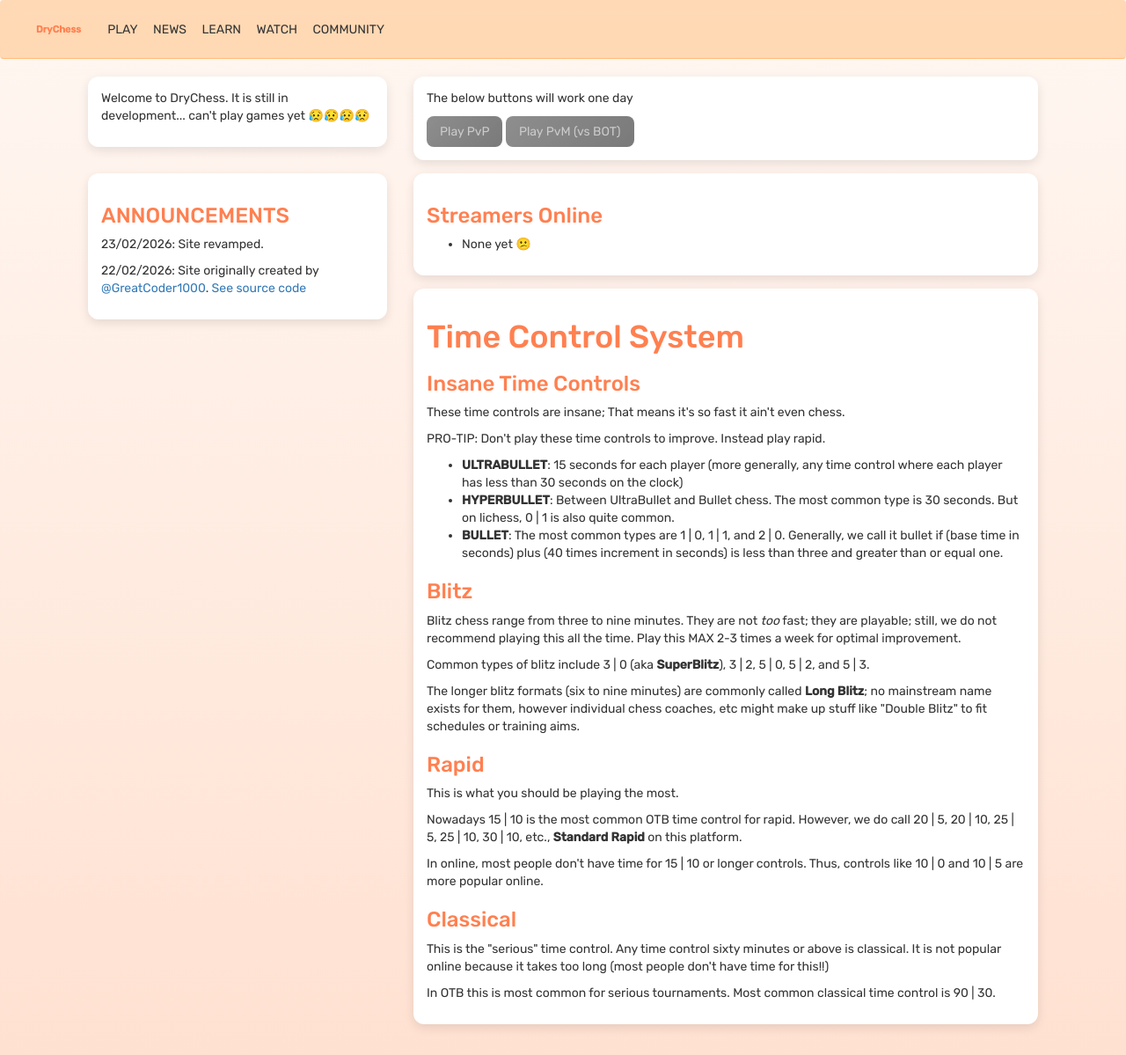
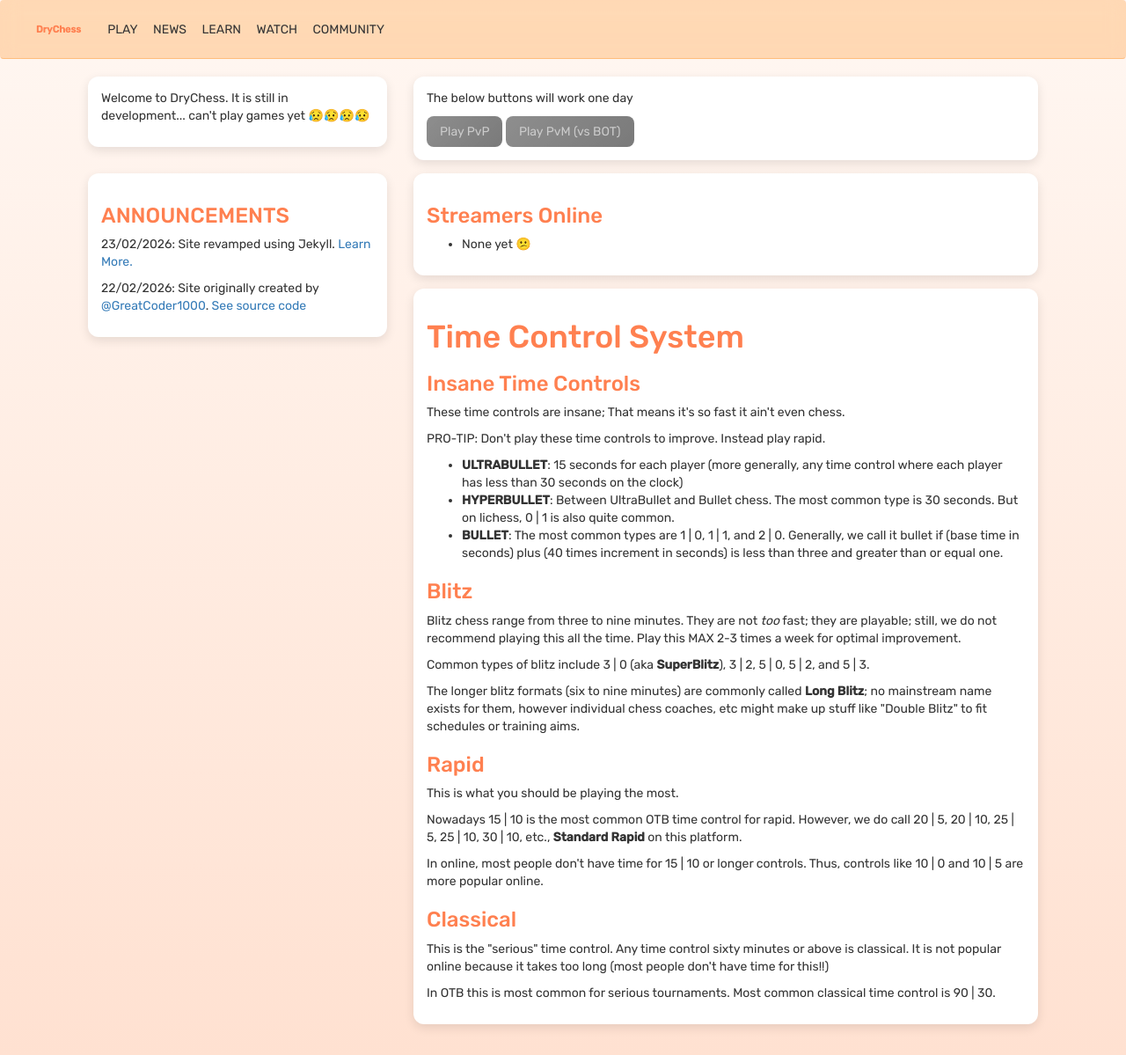
Before and after one commit to GreatCoder1000/drychess, a Jekyll site: the page built from index.html, in a window 1280 px wide. Shown: the whole page at 88% size. Built offline with Jekyll 4.4.1, drawn with Linux system fonts in a browser that asks for light colours.

Commit message:
Update index.html

```diff
--- a/index.html
+++ b/index.html
@@ -27,7 +27,7 @@
             <div class="card">
                 <h3>ANNOUNCEMENTS</h3>
                 <p>
-                    23/02/2026: Site revamped.
+                    23/02/2026: Site revamped using Jekyll. <a href="https://docs.github.com/en/pages/setting-up-a-github-pages-site-with-jekyll/creating-a-github-pages-site-with-jekyll">Learn More.</a>
                 <p>
                     22/02/2026: Site originally created by <a href="https://github.com/GreatCoder1000">@GreatCoder1000</a>.
                     <a href="https://github.com/GreatCoder1000/drychess">See source code</a>
```
